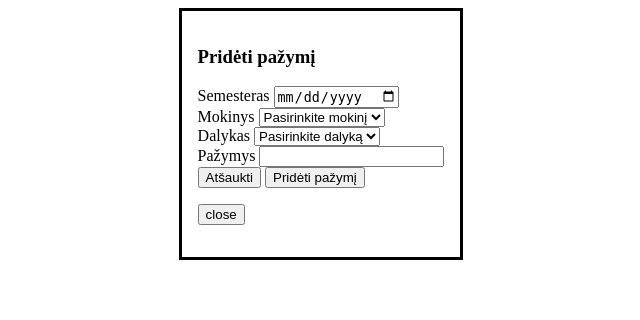
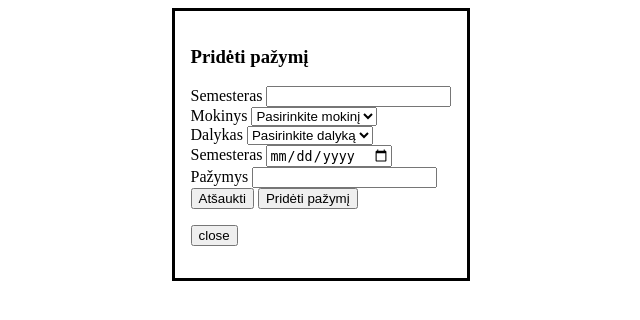
Before and after one commit to Garfieldas/grade-book, a Django app: template apps/grades/templates/grades/add_student_grade_form.html in a window 1280 px wide. Shown: the top 320 px of the page, without its empty margins (319-959 px from the left). Run offline with Django 5.2, Linux system fonts and the light colour scheme; the template is opened without the code that fills it: values that come from a table or form of the project are taken from there, others are empty.

Commit message:
Refactored mark model to also hold value for which specific day is this mark. Refactored form class

```diff
--- a/apps/grades/forms.py
+++ b/apps/grades/forms.py
@@ -1,17 +1,24 @@
 from django import forms
 from academics.services.lists import get_teacher_students
 from academics.models import Semester
+from django.utils import timezone
 
 class AddGrade(forms.Form):
     def __init__(self, *args, **kwargs):
         teacher = kwargs.pop('teacher', None)
         super().__init__(*args, **kwargs)
         if teacher:
+
             students = get_teacher_students(teacher)
             self.fields['student'].choices = [(user.id, f"{user.first_name} {user.last_name}") for user in students]
             semester = Semester.objects.filter(is_active=True).first()
-            self.fields['semester'].initial = semester.start_date
+
+            self.fields['semester'].initial = f"{semester.name}"
             self.fields['semester'].widget.attrs['readonly'] = True
+
+            self.fields['date'].initial = timezone.now()
+            self.fields['date'].widget.attrs['min'] = semester.start_date
+            self.fields['date'].widget.attrs['max'] = semester.end_date
 
 
     student = forms.ChoiceField(
@@ -26,6 +33,10 @@ class AddGrade(forms.Form):
     )
     semester = forms.DateField(
         label="Semesteras",
+        widget=forms.TextInput(attrs={'type': 'text', 'class': 'input'})
+    )
+    date = forms.DateField(
+        label="Semesteras",
         widget=forms.DateInput(attrs={'type': 'date', 'class': 'input'})
     )
     value = forms.DecimalField(
--- a/apps/grades/models.py
+++ b/apps/grades/models.py
@@ -17,12 +17,14 @@ class Mark(UUIDMixin, TimeStampMixin):
     semester = models.ForeignKey(
         Semester, on_delete=models.SET_NULL, null=True, related_name="marks"
     )
+    mark_date = models.DateField()
+
     value = models.DecimalField(max_digits=4, decimal_places=2, validators=[MinValueValidator(2), MaxValueValidator(10)])
 
     class Meta:
         constraints = [
             models.UniqueConstraint(
-                fields=["student", "subject", "semester", "created_at"],
+                fields=["student", "subject", "semester", "mark_date"],
                 name="unique_current_mark",
                 violation_error_message="Student already has mark for this day in this subject"
             )
--- a/apps/grades/templates/grades/add_student_grade_form.html
+++ b/apps/grades/templates/grades/add_student_grade_form.html
@@ -33,6 +33,12 @@
             <option value="">Pasirinkite dalyką</option>
           </select>
         </div>
+       <div class="form-control mb-4 w-full max-w-xs">
+          <label class="label">
+            <span class="label-text">{{ form.date.label }}</span>
+          </label>
+          {{ form.date }}
+        </div>
         <div class="form-control mb-4 w-full max-w-xs">
           <label class="label">
             <span class="label-text">{{ form.value.label }}</span>
```
Also changed, not shown: apps/grades/migrations/0003_remove_mark_unique_current_mark_mark_mark_date_and_more.py (added), apps/grades/migrations/0004_alter_mark_mark_date.py (added), db.sqlite3.
